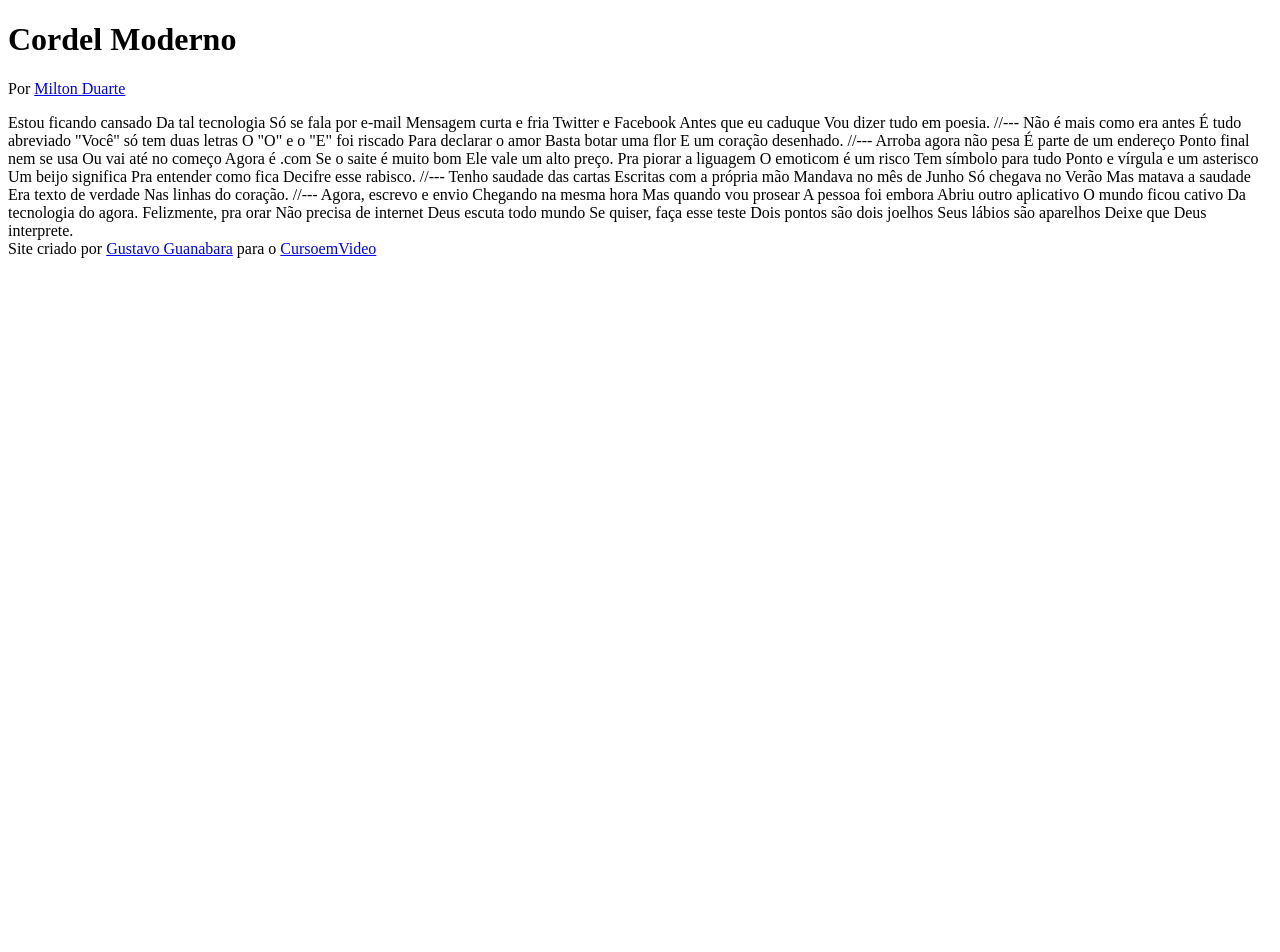
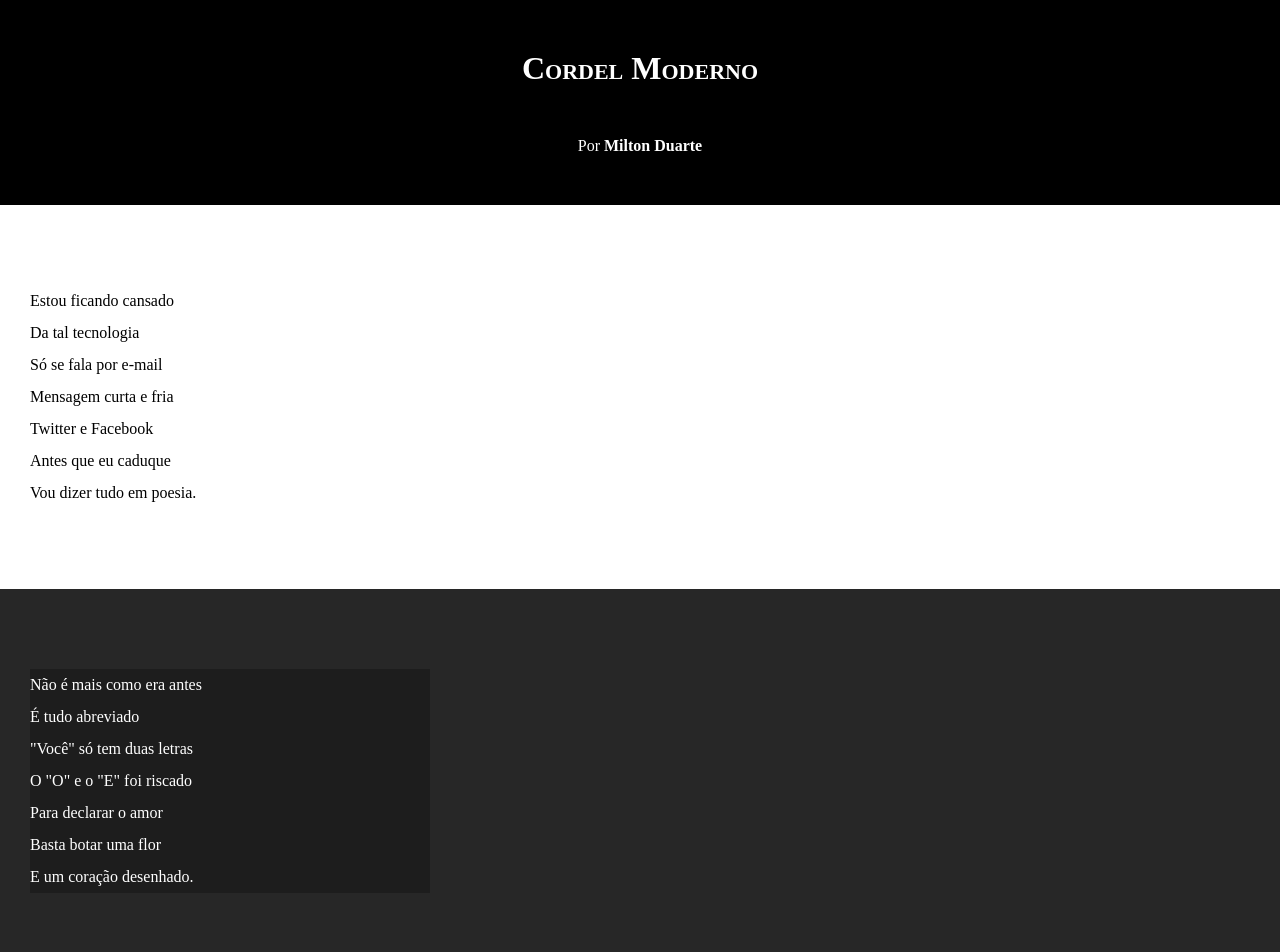
Before and after one commit to ygoralvesaraujo/html-css, a plain HTML site: page desafios/d012/index.html in a window 1280 px wide. Shown: the top 952 px of the page. Before the commit the page ends 800 px from the top, so only its background shows below. Drawn offline with Linux system fonts and the light colour scheme.

Commit message:
atualizei style d012

```diff
--- /dev/null
+++ b/desafios/d012/estilo/style.css
@@ -0,0 +1,64 @@
+@charset "UTF-8";
+
+* {
+    margin: 0px;
+    padding: 0px;
+}
+
+html, body {
+    min-height: 100vh;
+    background-color: darkgreen;
+}
+
+header {
+    background-color: black;
+    color: white;
+    text-align: center;
+}
+
+header > h1 {
+    padding: 50px;
+    font-variant: small-caps;
+}
+
+header > p {
+    padding-bottom: 50px;
+}
+
+a {
+    color: white;
+    text-decoration: none;
+    font-weight: bolder;
+}
+
+a:hover {
+    text-decoration: underline;
+}
+
+section {
+    padding: 10vh 0vh;
+    line-height: 2em;
+    padding-left: 30px;
+}
+
+section.normal {
+    background-color: white;
+    color: black;
+}
+
+section.imagem{
+    background-color: rgb(39, 39, 39);
+    color: white;
+}
+
+section.imagem > p {
+    width: 400px;
+    background-color: rgba(0, 0, 0, 0.253);
+}
+
+footer {
+    background-color: black;
+    color: white;
+    text-align: center;
+    padding: 10px;
+}
--- a/desafios/d012/index.html
+++ b/desafios/d012/index.html
@@ -4,6 +4,7 @@
     <meta charset="UTF-8">
     <meta name="viewport" content="width=device-width, initial-scale=1.0">
     <title>Cordel Moderno</title>
+    <link rel="stylesheet" href="estilo/style.css">
 </head>
 <body>
     <header>
@@ -11,69 +12,85 @@
         <p>Por <a href="https://www.recantodasletras.com.br/poesias/3186743" target="_blank">Milton Duarte</a></p>
     </header>
 
-    Estou ficando cansado
-    Da tal tecnologia
-    Só se fala por e-mail
-    Mensagem curta e fria
-    Twitter e Facebook
-    Antes que eu caduque
-    Vou dizer tudo em poesia.
+    <section class="normal">
+        <p>
+            Estou ficando cansado<br>
+            Da tal tecnologia<br>
+            Só se fala por e-mail<br>
+            Mensagem curta e fria<br>
+            Twitter e Facebook<br>
+            Antes que eu caduque<br>
+            Vou dizer tudo em poesia.
+        </p>
+    </section>
 
-    //---
+    <section class="imagem">
+        <p>
+            Não é mais como era antes<br>
+            É tudo abreviado<br>
+            "Você" só tem duas letras<br>
+            O "O" e o "E" foi riscado<br>
+            Para declarar o amor<br>
+            Basta botar uma flor<br>
+            E um coração desenhado.
+        </p>
+    </section>
 
-    Não é mais como era antes
-    É tudo abreviado
-    "Você" só tem duas letras
-    O "O" e o "E" foi riscado
-    Para declarar o amor
-    Basta botar uma flor
-    E um coração desenhado.
+    <section class="normal">
+        <p>
+            Arroba agora não pesa<br>
+            É parte de um endereço<br>
+            Ponto final nem se usa<br>
+            Ou vai até no começo<br>
+            Agora é .com<br>
+            Se o saite é muito bom<br>
+            Ele vale um alto preço.<br>
+        </p>
 
-    //---
+        <p>
+            Pra piorar a liguagem<br>
+            O emoticom é um risco<br>
+            Tem símbolo para tudo<br>
+            Ponto e vírgula e um asterisco<br>
+            Um beijo significa<br>
+            Pra entender como fica<br>
+            Decifre esse rabisco.
+        </p>
+    </section>
 
-    Arroba agora não pesa
-    É parte de um endereço
-    Ponto final nem se usa
-    Ou vai até no começo
-    Agora é .com
-    Se o saite é muito bom
-    Ele vale um alto preço.
+    <section class="imagem">
+        <p>
+            Tenho saudade das cartas<br>
+            Escritas com a própria mão<br>
+            Mandava no mês de Junho<br>
+            Só chegava no Verão<br>
+            Mas matava a saudade<br>
+            Era texto de verdade<br>
+            Nas linhas do coração.
+        </p>
+    </section>
 
-    Pra piorar a liguagem
-    O emoticom é um risco
-    Tem símbolo para tudo
-    Ponto e vírgula e um asterisco
-    Um beijo significa
-    Pra entender como fica
-    Decifre esse rabisco.
+    <section class="normal">
+        <p>
+            Agora, escrevo e envio<br>
+            Chegando na mesma hora<br>
+            Mas quando vou prosear<br>
+            A pessoa foi embora<br>
+            Abriu outro aplicativo<br>
+            O mundo ficou cativo<br>
+            Da tecnologia do agora.<br>
+        </p>
 
-    //---
-
-    Tenho saudade das cartas
-    Escritas com a própria mão
-    Mandava no mês de Junho
-    Só chegava no Verão
-    Mas matava a saudade
-    Era texto de verdade
-    Nas linhas do coração.
-
-    //---
-
-    Agora, escrevo e envio
-    Chegando na mesma hora
-    Mas quando vou prosear
-    A pessoa foi embora
-    Abriu outro aplicativo
-    O mundo ficou cativo
-    Da tecnologia do agora.
-
-    Felizmente, pra orar
-    Não precisa de internet
-    Deus escuta todo mundo
-    Se quiser, faça esse teste
-    Dois pontos são dois joelhos
-    Seus lábios são aparelhos
-    Deixe que Deus interprete.
+        <p>
+            Felizmente, pra orar<br>
+            Não precisa de internet<br>
+            Deus escuta todo mundo<br>
+            Se quiser, faça esse teste<br>
+            Dois pontos são dois joelhos<br>
+            Seus lábios são aparelhos<br>
+            Deixe que Deus interprete.
+        </p>
+    </section>
 
     <footer>
         Site criado por <a href="https://gustavoguanabara.github.io" target="_blank">Gustavo Guanabara</a> para o <a href="https://www.cursoemvideo.com" target="_blank">CursoemVideo</a>
```
